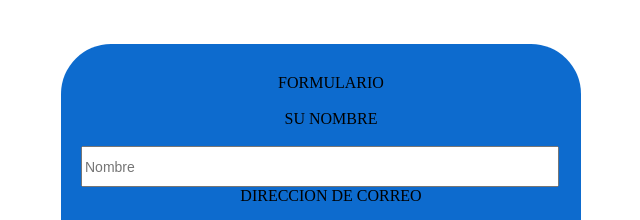
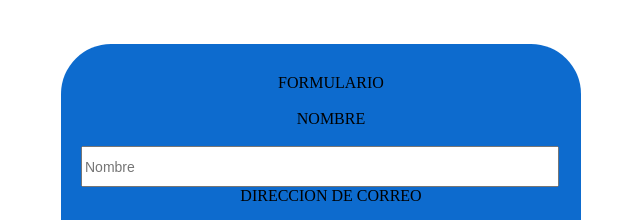
Before and after one commit to jhonny04566/formularios, a plain HTML site: page index.html in a window 1280 px wide. Shown: the top 220 px of the page, 319-959 px from the left. Drawn offline with Linux system fonts and the light colour scheme.

Commit message:
sin la su de en nombre

```diff
--- a/index.html
+++ b/index.html
@@ -18,7 +18,7 @@
 
 <label for="nombre"><center>FORMULARIO</center></label>
 <br>
-<label for="nombre"><center>SU nombre</center></label>
+<label for="nombre"><center>nombre</center></label>
 <br>
 <input type="text" name="nombre" placeholder="Nombre" required="">
 <br>
```
